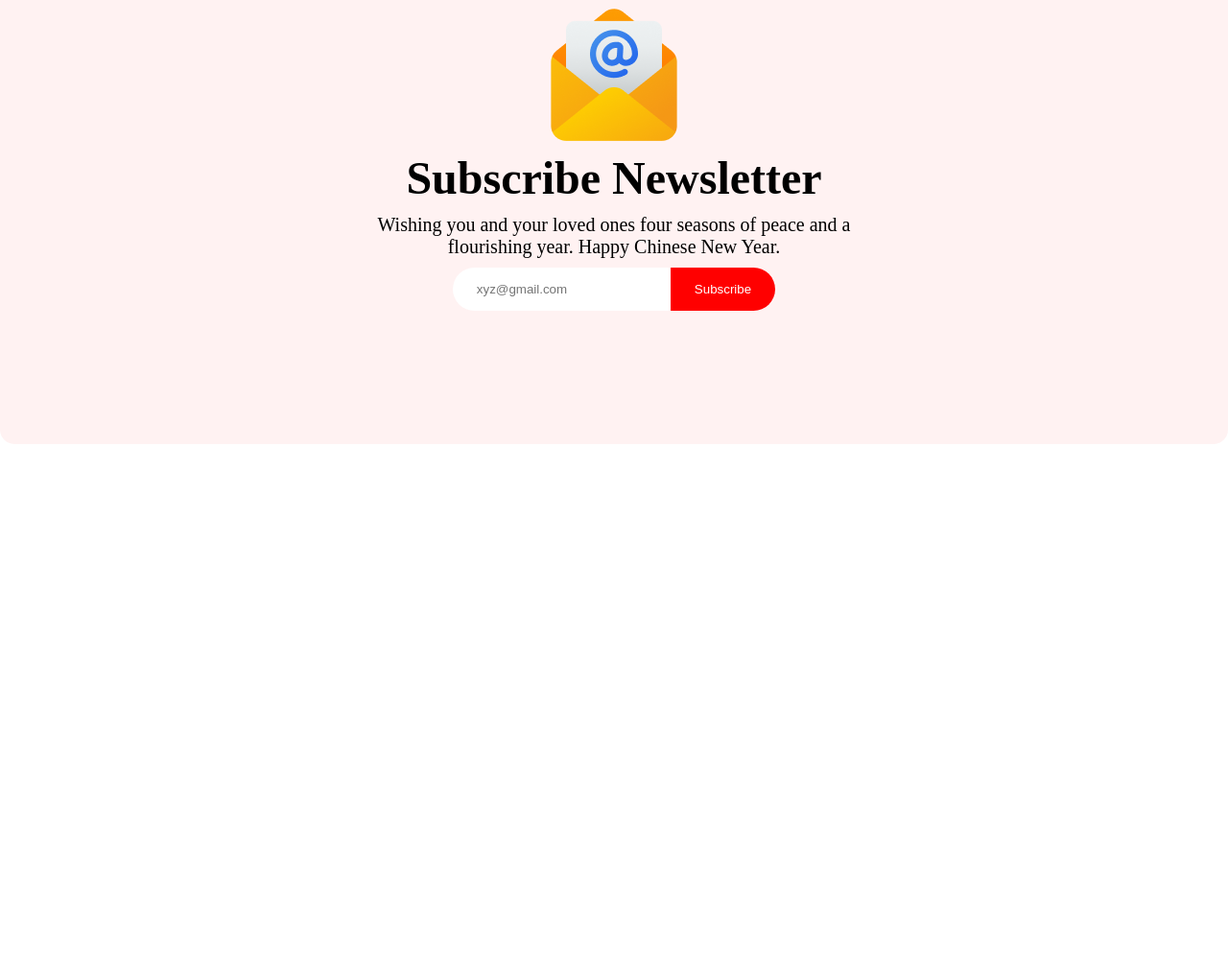
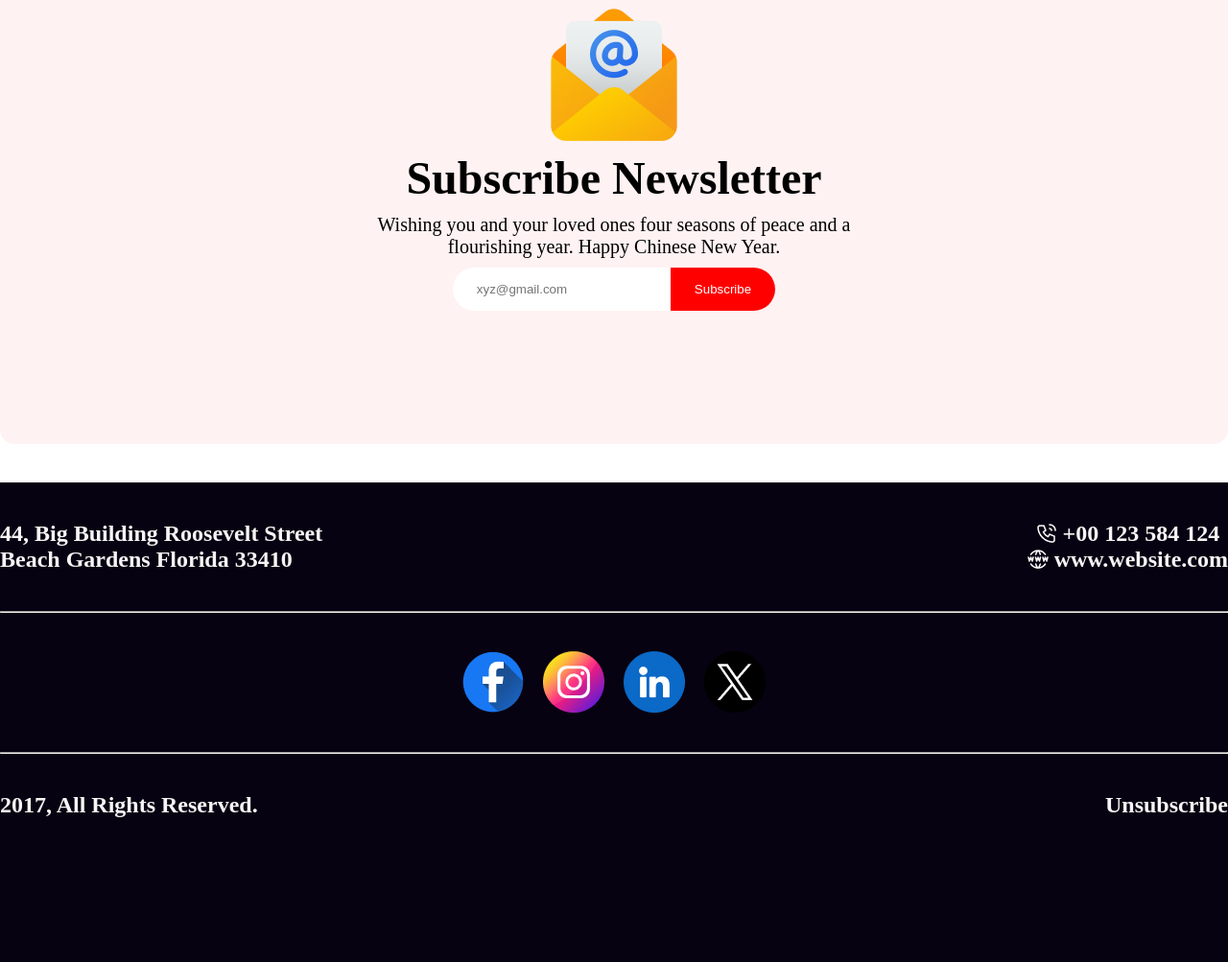
Before and after one commit to Rony-Ahmed6245/reset-b8a1, a plain HTML site: page index.html in a window 1280 px wide. Shown: the part 4956-5959 px from the top of the page at 96% size. Before the commit the page ends 5459 px from the top, so only its background shows below. Drawn offline with Linux system fonts and the light colour scheme.

Commit message:
footer created completed

```diff
--- a/index.html
+++ b/index.html
@@ -109,18 +109,50 @@
     <section class="newsleter">
         <div class="newsleter-content">
             <div>
-               <img src="images/Group 61.png" alt="">
+                <img src="images/Group 61.png" alt="">
                 <h1>Subscribe Newsletter</h1>
                 <p>Wishing you and your loved ones four seasons of peace and a flourishing year. Happy Chinese New
                     Year.</p>
-                    <div class="sub">
-                        <input type="text" placeholder="xyz@gmail.com">
-                        <button>Subscribe</button>
-                    </div>
-
+                <div class="sub">
+                    <input type="text" placeholder="xyz@gmail.com">
+                    <button>Subscribe</button>
+                </div>
             </div>
         </div>
     </section>
+
+    <!-- footer  -->
+    <footer>
+        <section class="end-section">
+            <div class="footer-content">
+                <h1>44, Big Building Roosevelt Street <br>
+                    Beach Gardens Florida 33410</h1>
+
+                <div>
+                    <div  class="icon" >
+                        <img src="images/Call.png" alt="">
+                        <h1>+00 123 584 124</h1>
+                    </div >
+                    <div class="icon">
+                        <img src="images/Website.png" alt="">
+                        <h1>www.website.com</h1>
+                    </div>
+                </div>
+            </div>
+            <hr>
+            <div class="social">
+                <img src="images/Facebook.png" alt="">
+                <img src="images/Instagram.png" alt="">
+                <img src="images/Linkedin.png" alt="">
+                <img src="images/Twitter.png" alt="">
+            </div>
+            <hr>
+            <div class="footer-content">
+                <h1>2017, All Rights Reserved.</h1>
+                <h1>Unsubscribe</h1>
+            </div>
+        </section>
+    </footer>
 </body>
 
 </html>
--- a/style/style.css
+++ b/style/style.css
@@ -15,7 +15,8 @@
 .coming,
 .holydays,
 .fortfolio ,
-.newsleter{
+.newsleter,
+.end-section{
     max-width: 1280px;
     margin-left: auto;
     margin-right: auto;
@@ -308,3 +309,40 @@
     justify-content: center;
     align-items: center;
 }
+
+/* footer  */
+footer{
+    background-color: #070211;
+    width: 100%;
+    height: 500px;
+}
+.footer-content{
+    padding: 40px 0;
+    /* margin: 100px 0px; */
+
+}
+.footer-content{
+    display: flex;
+    justify-content: space-between;
+    align-items: center;
+    gap: 10px;
+    color: whitesmoke;
+
+}
+.footer-content h1{
+    font-size: 24px;
+}
+
+.social{
+    display: flex;
+    justify-content: center;
+    align-items: center;
+    gap: 20px;
+    margin: 40px 0;
+}
+.icon{
+    display: flex;
+    justify-content: center;
+    align-items: center;
+    gap: 5px;
+}
```
Also changed, not shown: images/Call.png (added), images/Facebook.png (added), images/Instagram.png (added), images/Linkedin.png (added), images/Twitter.png (added), images/Website.png (added).
